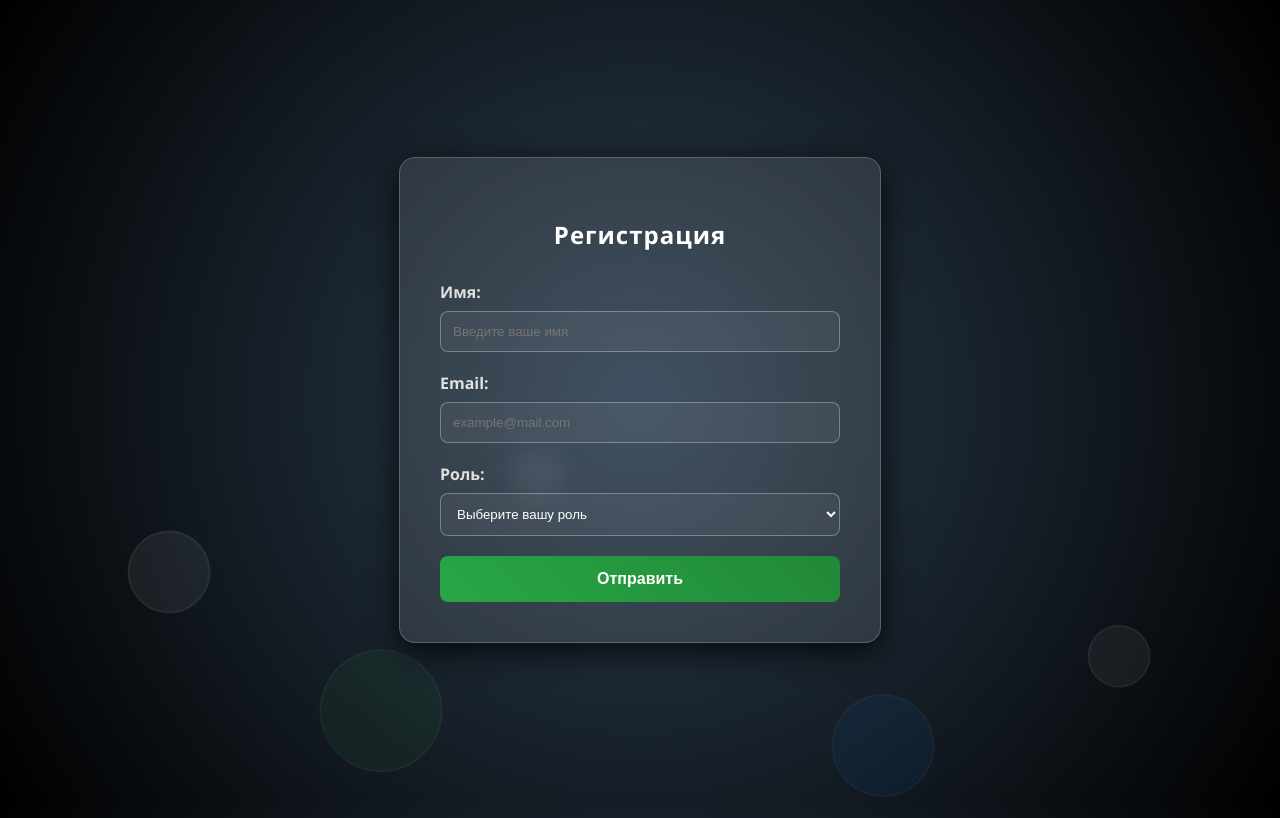
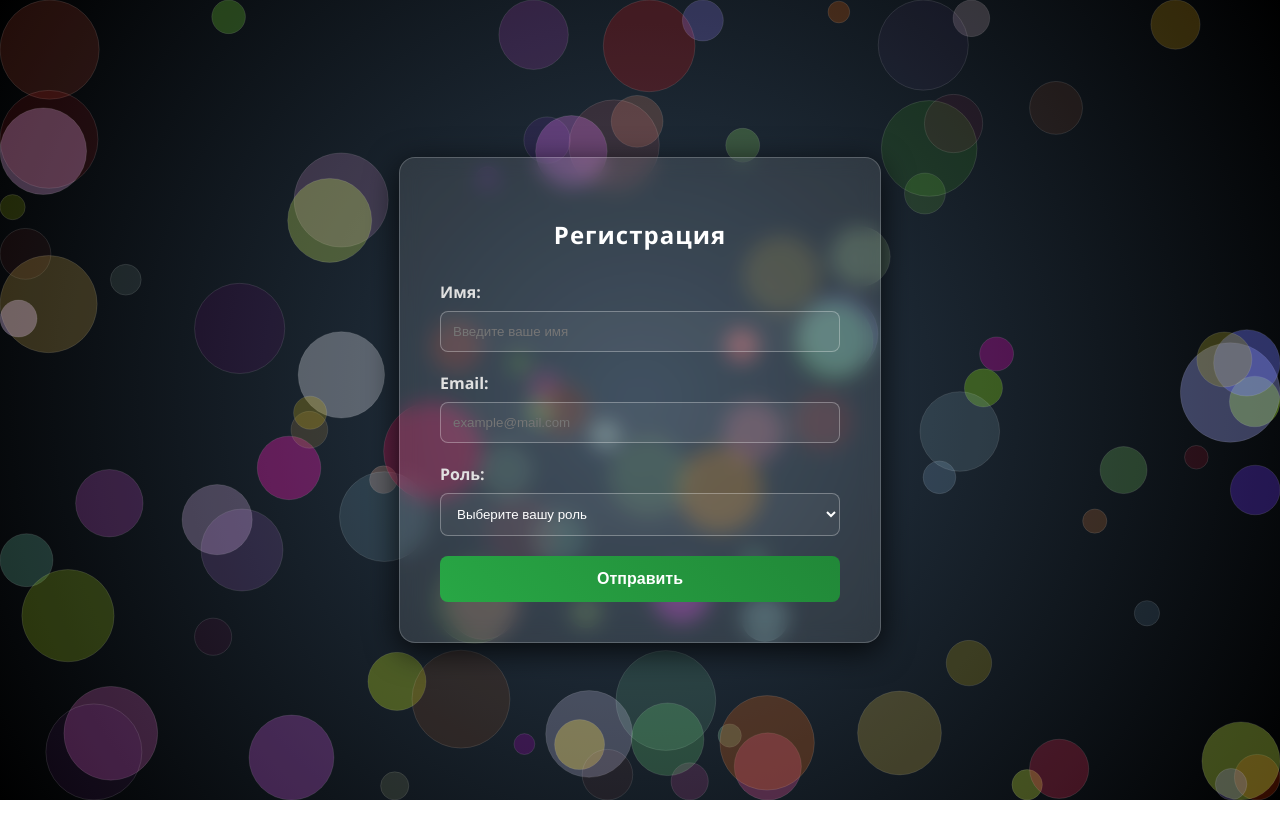
Before and after one commit to ThomasWilson1903/testAiAgent, a plain HTML site: page index.html in a window 1280 px wide. Drawn offline with Linux system fonts and the light colour scheme.

Commit message:
feat: замени анимацию пузырьков на интерактивный Canvas 2D
Co-authored-by: aider (openai/google/gemma-4-12b) <aider@aider.chat>

```diff
--- a/index.html
+++ b/index.html
@@ -13,36 +13,24 @@
             align-items: center;
             height: 100vh;
             margin: 0;
-            overflow: hidden; /* Чтобы анимации не создавали прокрутку */
+            overflow: hidden;
             position: relative;
         }
 
-        /* Стили для анимированных пузырьков на фоне */
-        .bubble {
-            position: absolute;
-            bottom: -100px;
-            background: rgba(255, 255, 255, 0.1);
-            border-radius: 50%;
-            border: 1px solid rgba(255, 255, 255, 0.2);
-            animation: floatUp 15s infinite ease-in-out;
+        /* Стили для холста с анимацией */
+        #bgCanvas {
+            position: fixed;
+            top: 0;
+            left: 0;
+            width: 100%;
+            height: 100%;
             z-index: 0;
-        }
-
-        .bubble:nth-child(1) { width: 80px; height: 80px; left: 10%; animation-duration: 12s; }
-        .bubble:nth-child(2) { width: 120px; height: 120px; left: 25%; animation-duration: 18s; background: rgba(44, 167, 69, 0.2); }
-        .bubble:nth-child(3) { width: 50px; height: 50px; left: 40%; animation-duration: 10s; }
-        .bubble:nth-child(4) { width: 100px; height: 100px; left: 65%; animation-duration: 20s; background: rgba(0, 123, 255, 0.2); }
-        .bubble:nth-child(5) { width: 60px; height: 60px; left: 85%; animation-duration: 14s; }
-
-        @keyframes floatUp {
-            0% { transform: translateY(0) rotate(0deg); opacity: 0; }
-            50% { opacity: 0.6; }
-            100% { transform: translateY(-100vh) rotate(360deg); opacity: 0; }
+            pointer-events: none; /* Чтобы холст не мешал кликать по кнопкам */
         }
 
         .container {
             position: relative;
-            z-index: 10; /* Чтобы форма была поверх пузырьков */
+            z-index: 10; /* Форма всегда поверх холста */
             background: rgba(255, 255, 255, 0.1);
             backdrop-filter: blur(10px);
             -webkit-backdrop-filter: blur(10px);
@@ -102,11 +90,7 @@
 </head>
 <body>
 
-<div class="bubble"></div>
-<div class="bubble"></div>
-<div class="bubble"></div>
-<div class="bubble"></div>
-<div class="bubble"></div>
+<canvas id="bgCanvas"></canvas>
 
 <div class="container">
     <h2>Регистрация</h2>
@@ -134,6 +118,90 @@
 </div>
 
 <script>
+    /** --- Логика Canvas анимации --- **/
+    const canvas = document.getElementById('bgCanvas');
+    const ctx = canvas.getContext('2d');
+    let particles = [];
+    let mouse = { x: -1000, y: -1000 };
+
+    // Настройка размера холста
+    function resize() {
+        canvas.width = window.innerWidth;
+        canvas.height = window.innerHeight;
+        initParticles();
+    }
+
+    window.addEventListener('resize', resize);
+    window.addEventListener('mousemove', (e) => {
+        mouse.x = e.clientX;
+        mouse.y = e.clientY;
+    });
+
+    class Particle {
+        constructor() {
+            this.x = Math.random() * canvas.width;
+            this.y = Math.random() * canvas.height;
+            this.radius = Math.random() * 40 + 10;
+            this.color = `rgba(${Math.random() * 150 + 100}, ${Math.random() * 255}, ${Math.random() * 255}, ${Math.random() * 0.3 + 0.1})`;
+            this.vx = (Math.random() - 0.5) * 2;
+            this.vy = (Math.random() - 0.5) * 2;
+        }
+
+        update() {
+            // Движение пузырька
+            this.x += this.vx;
+            this.y += this.vy;
+
+            // Отскок от границ
+            if (this.x < this.radius) this.x = this.radius;
+            if (this.x > canvas.width - this.radius) this.x = canvas.width - this.radius;
+            if (this.y < this.radius) this.y = this.radius;
+            if (this.y > canvas.height - this.radius) this.y = canvas.height - this.radius;
+
+            // Взаимодействие с мышью (отталкивание)
+            const dx = mouse.x - this.x;
+            const dy = mouse.y - this.y;
+            const distance = Math.sqrt(dx * dx + dy * dy);
+
+            if (distance < 200) {
+                const force = (200 - distance) / 200;
+                this.x -= dx * force * 0.1;
+                this.y -= dy * force * 0.1;
+            }
+        }
+
+        draw() {
+            ctx.beginPath();
+            ctx.arc(this.x, this.y, this.radius, 0, Math.PI * 2);
+            ctx.fillStyle = this.color;
+            ctx.fill();
+            // Добавляем легкую обводку для эффекта "пузырька"
+            ctx.strokeStyle = 'rgba(255, 255, 255, 0.1)';
+            ctx.stroke();
+        }
+    }
+
+    function initParticles() {
+        particles = [];
+        const count = Math.floor((canvas.width * canvas.height) / 10000); // Плотность пузырьков
+        for (let i = 0; i < count || i < 30; i++) {
+            particles.push(new Particle());
+        }
+    }
+
+    function animate() {
+        ctx.clearRect(0, 0, canvas.width, canvas.height);
+        particles.forEach(p => {
+            p.update();
+            p.draw();
+        });
+        requestAnimationFrame(animate);
+    }
+
+    resize();
+    animate();
+
+    /** --- Логика формы --- **/
     document.getElementById('userForm').addEventListener('submit', function(event) {
         event.preventDefault();
 
@@ -141,10 +209,8 @@
         const email = document.getElementById('email').value.trim();
         const role = document.getElementById('role').value;
 
-        // Регулярное выражение для проверки Email
         const emailRegex = /^[^\s@]+@[^\s@]+\.[^\s@]+$/;
 
-        // Валидация
         if (name.length < 2) {
             alert('Ошибка: Имя должно содержать минимум 2 символа.');
             return;
@@ -160,7 +226,6 @@
             return;
         }
 
-        // Если все проверки пройдены
         alert(`Привет, ${name}! Ваша роль: ${role}. Мы получили данные по адресу: ${email}`);
     });
 </script>
```
